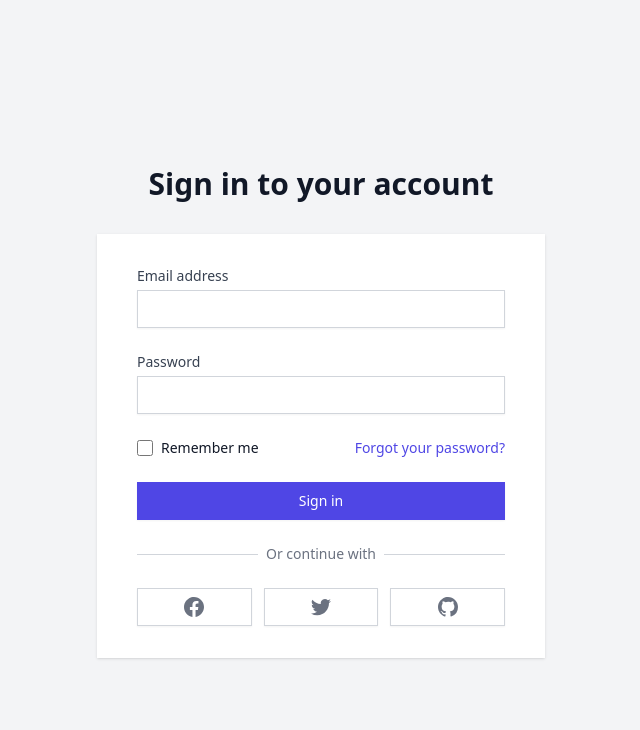
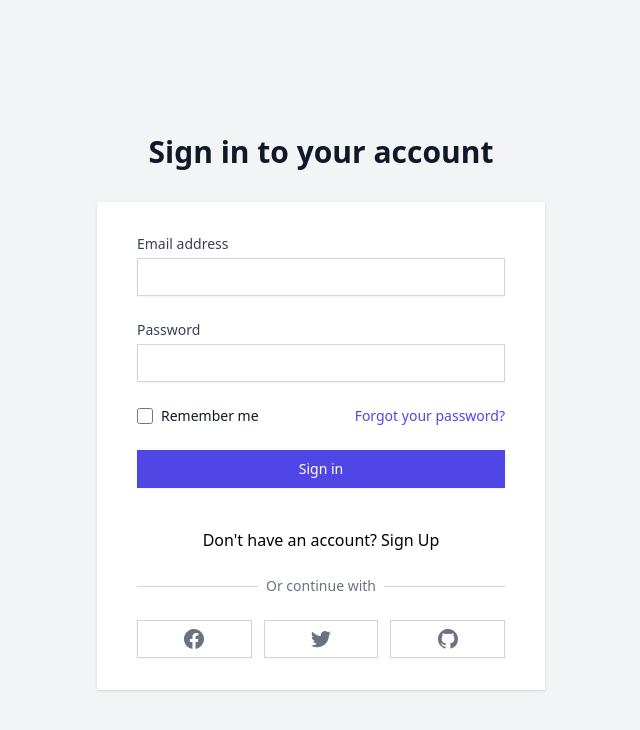
Before and after one commit to baltej223/prodi, a Next.js app: page /login in a window 1280 px wide. Shown: the top 730 px of the page, without its empty margins (319-959 px from the left). Built offline with nearby package versions, Linux system fonts and the light colour scheme.

Commit message:
Added Sign Up feature

```diff
--- a/app/login/page.jsx
+++ b/app/login/page.jsx
@@ -121,6 +121,11 @@ function Login(){
             </div>
           </form>
 
+          <div className="w-full flex gap-x-1 justify-center items-center pt-10">
+                  <span>Don't have an account? </span>
+                  <Link href="/create_account">Sign Up</Link>
+          </div>
+
           <div className="mt-6">
             <div className="relative">
               <div className="absolute inset-0 flex items-center">
```
